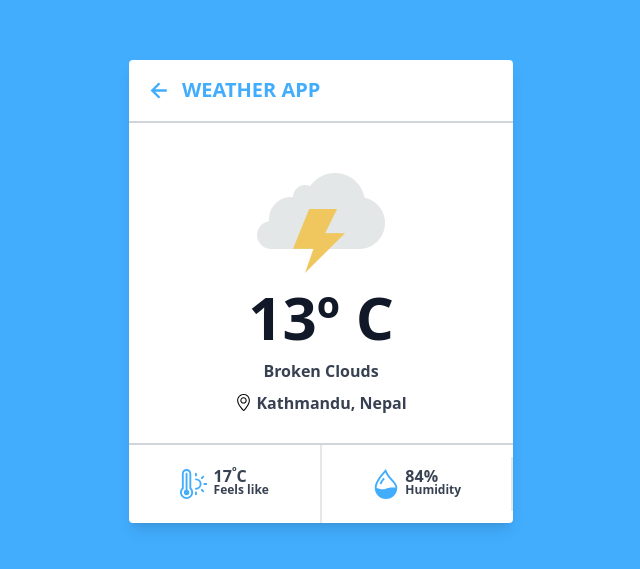
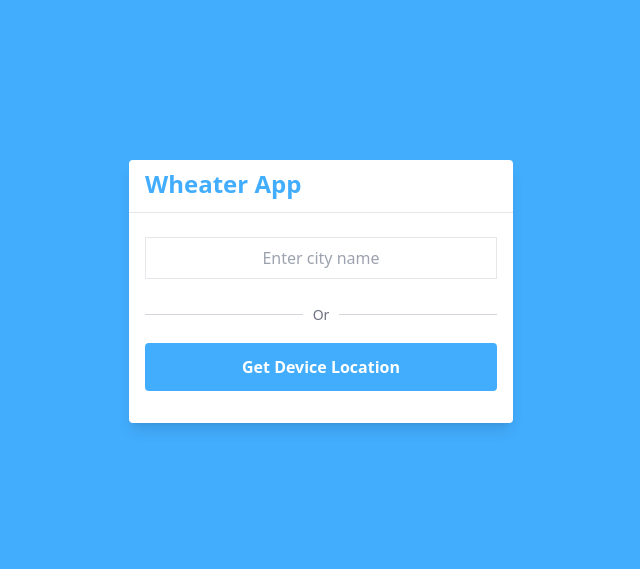
Before and after one commit to zehan12/hootboard_Task, a React (Vite) app: page / in a window 1280 px wide. Shown: the part 101-670 px from the top of the page, without its empty margins (319-959 px from the left). Built offline with nearby package versions, Linux system fonts and the light colour scheme; no server answers.

Commit message:
add react router and create router with new api

```diff
--- a/package.json
+++ b/package.json
@@ -13,7 +13,8 @@
   "dependencies": {
     "react": "^18.2.0",
     "react-dom": "^18.2.0",
-    "react-icons": "^4.8.0"
+    "react-icons": "^4.8.0",
+    "react-router-dom": "^6.9.0"
   },
   "devDependencies": {
     "@testing-library/jest-dom": "^5.16.5",
--- a/src/App.jsx
+++ b/src/App.jsx
@@ -1,44 +1,34 @@
-import { useEffect, useState } from 'react'
+import { Fragment } from 'react'
+import { RouterProvider, createBrowserRouter, Route } from 'react-router-dom'
 import './App.css'
 import Form from './pages/Form'
 import WeatherDetail from './pages/WeatherDetail'
 
 
+
+
 const App = () => {
 
-  const [weatherData, setWeatherData] = useState([])
+  const router = createBrowserRouter([
+    {
+      path: "/",
+      element: <Form />,
+    },
+    {
+      path:"/location/:cityName",
+      element: <WeatherDetail />
+    },
+    {
+      path:"*",
+      element: <h1>Page not found</h1>
+    }
+  ]);
 
-  const getcityWeather = async (location) => {
-    const res = await fetch(`https://api.openweathermap.org/data/2.5/weather?q=${location}&units=metric&appid=5e2a6dff2f070b7cc434af93e5e4d950`);
-    const data = await res.json();
-    console.log(data)
-    setWeatherData(data)
-  }
-
-  const getUserCity = async () => {
-    const showPosition = async ({ coords }) => {
-      const APIkey = '8a735895b3560c7dd2ad8d685835a447';
-      const URL = `https://api.openweathermap.org/data/2.5/weather?lat=${coords?.latitude}&lon=${coords?.longitude}&appid=${APIkey}`;
-      const res = await fetch(URL);
-      const data = await res.json();
-      console.log(data)
-    }
-    if (navigator.geolocation) {
-      navigator.geolocation.getCurrentPosition(showPosition);
-    } else {
-      alert("Geolocation is not supported by this browser.");
-    }
-  }
-
-  useEffect(()=>{
-    getcityWeather("udaipur")
-  },[])
-
-
-  return (<div className='container flex items-center justify-center h-[90vh]'>
-    {/* <Form /> */}
-    <WeatherDetail data={weatherData} />
-  </div>)
+  return (<Fragment>
+    <div className='container flex items-center justify-center h-[90vh]'>
+      <RouterProvider router={router} />
+    </div>
+  </Fragment>)
 }
 
 export default App
--- a/src/pages/Form.jsx
+++ b/src/pages/Form.jsx
@@ -1,11 +1,29 @@
-import { useState } from "react";
+import React,{ useState, Fragment } from "react";
 
 const Form = () => {
 
     const [location, setLocation] = useState("");
 
-    const getUserCity = () => {
 
+    const getcityWeather = async (location) => {
+        const res = await fetch(`https://api.openweathermap.org/data/2.5/weather?q=${location}&units=metric&appid=5e2a6dff2f070b7cc434af93e5e4d950`);
+        const data = await res.json();
+        console.log(data)
+    }
+
+    const getUserCity = async () => {
+        const showPosition = async ({ coords }) => {
+            const APIkey = '8a735895b3560c7dd2ad8d685835a447';
+            const URL = `https://api.openweathermap.org/data/2.5/weather?lat=${coords?.latitude}&lon=${coords?.longitude}&appid=${APIkey}`;
+            const res = await fetch(URL);
+            const data = await res.json();
+            console.log(data)
+        }
+        if (navigator.geolocation) {
+            navigator.geolocation.getCurrentPosition(showPosition);
+        } else {
+            alert("Geolocation is not supported by this browser.");
+        }
     }
 
     return (
@@ -34,7 +52,7 @@ const Form = () => {
 
                         <div className="flex flex-col md:w-full">
                             <button
-                                // onClick={getUserCity}
+                                onClick={getUserCity}
                                 type="button" className="mx-auto py-3 my-4 text-white font-semibold rounded bg-[#42ADFD] w-[100%]">
                                 Get Device Location
                             </button>
```
Also changed, not shown: fd.js (deleted), 1 other file (tests, documents, lock files or other folders).
